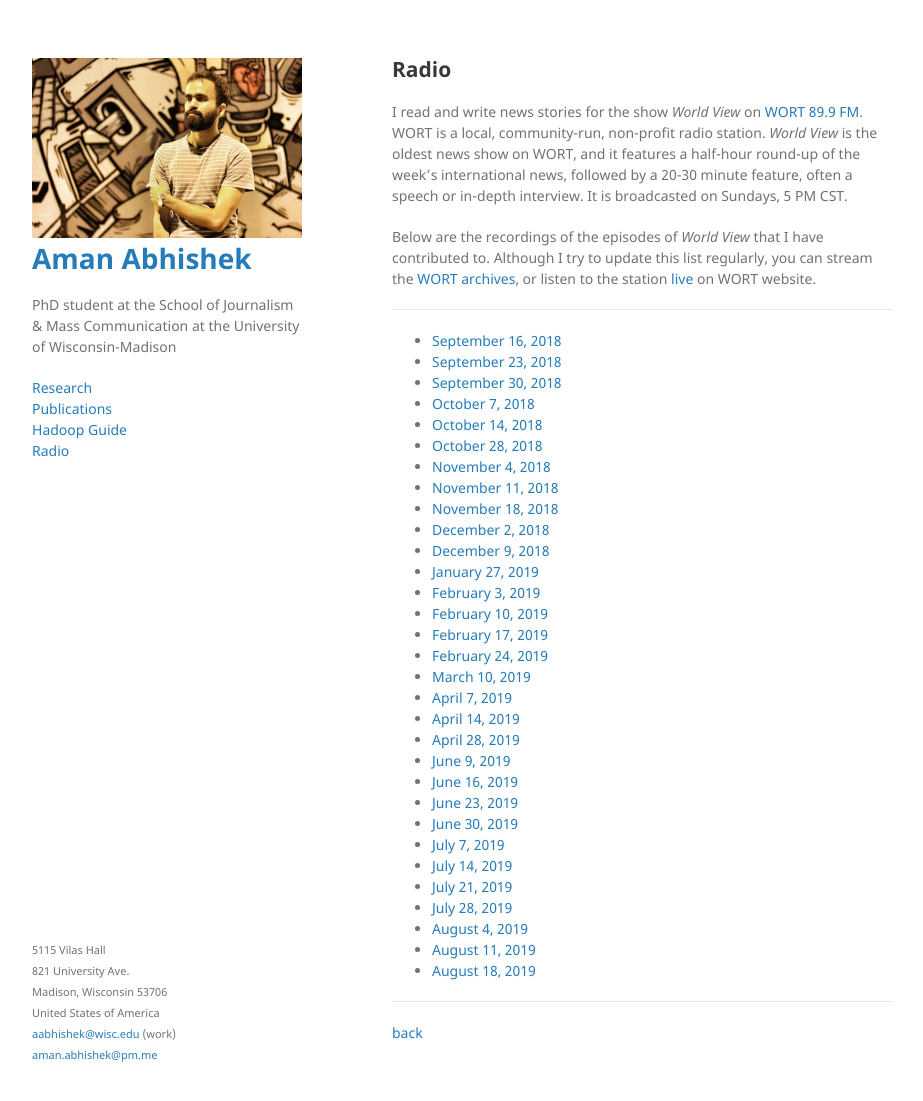
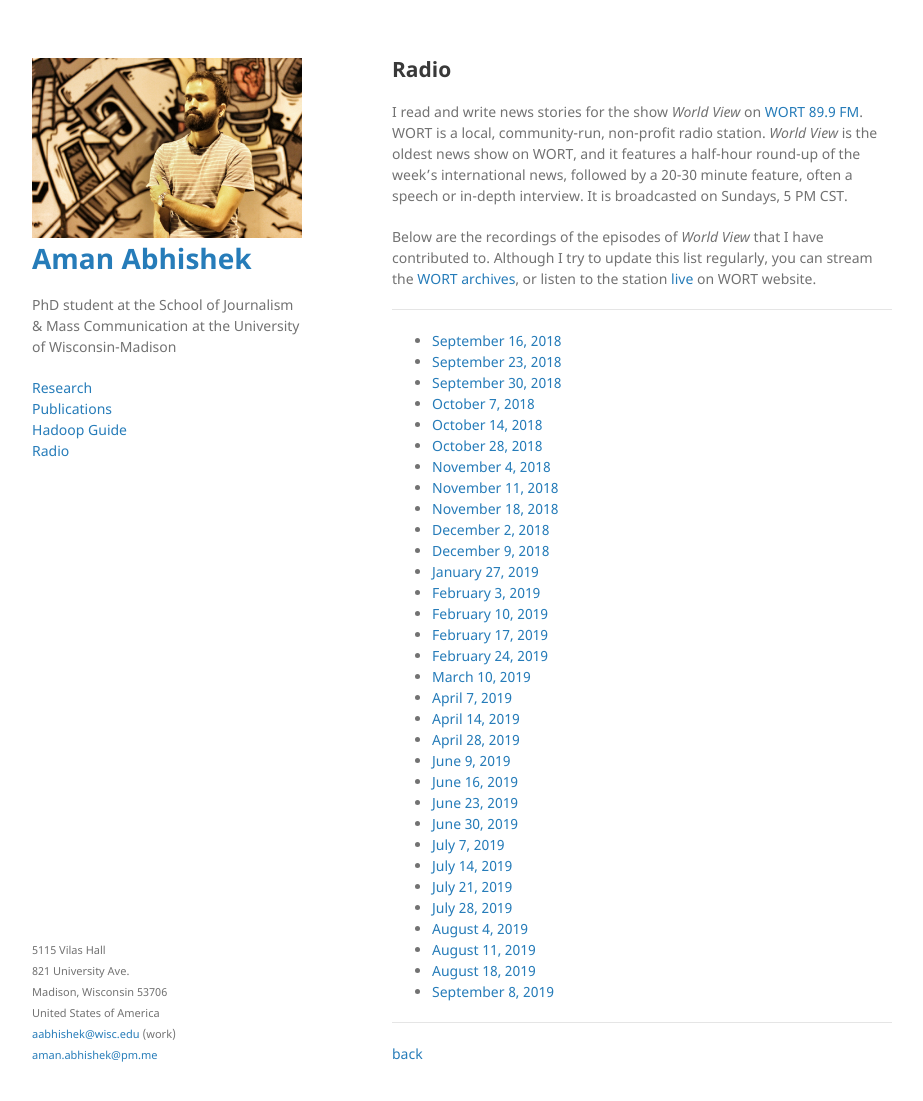
Before and after one commit to aman-abhishek/aman-abhishek.github.io, a Jekyll site: the page built from radio.md, in a window 1280 px wide and 1134 px high. Shown: the top 1101 px of the window, without its empty margins (178-1101 px from the left). Built offline with Jekyll 4.4.1, drawn with Linux system fonts in a browser that asks for light colours; our own code applies the rules of GitHub Pages for plain Markdown files.

```diff
--- a/radio.md
+++ b/radio.md
@@ -41,6 +41,7 @@ Below are the recordings of the episodes of *World View* that I have contributed
 * [August 4, 2019](https://www.dropbox.com/s/eva09rudpj64gzk/August%204%202019.mp3)
 * [August 11, 2019](https://www.dropbox.com/s/o3ub4ub7ulk0kq2/August%2011%202019.mp3)
 * [August 18, 2019](https://www.dropbox.com/s/rc5khuvm994a9f3/August%2018%202019.mp3)
+* [September 8, 2019](https://www.dropbox.com/s/ku90skln433du2z/September%208%202019.mp3)
 
 ----------------------------------------------------------------------------------------
 
```
